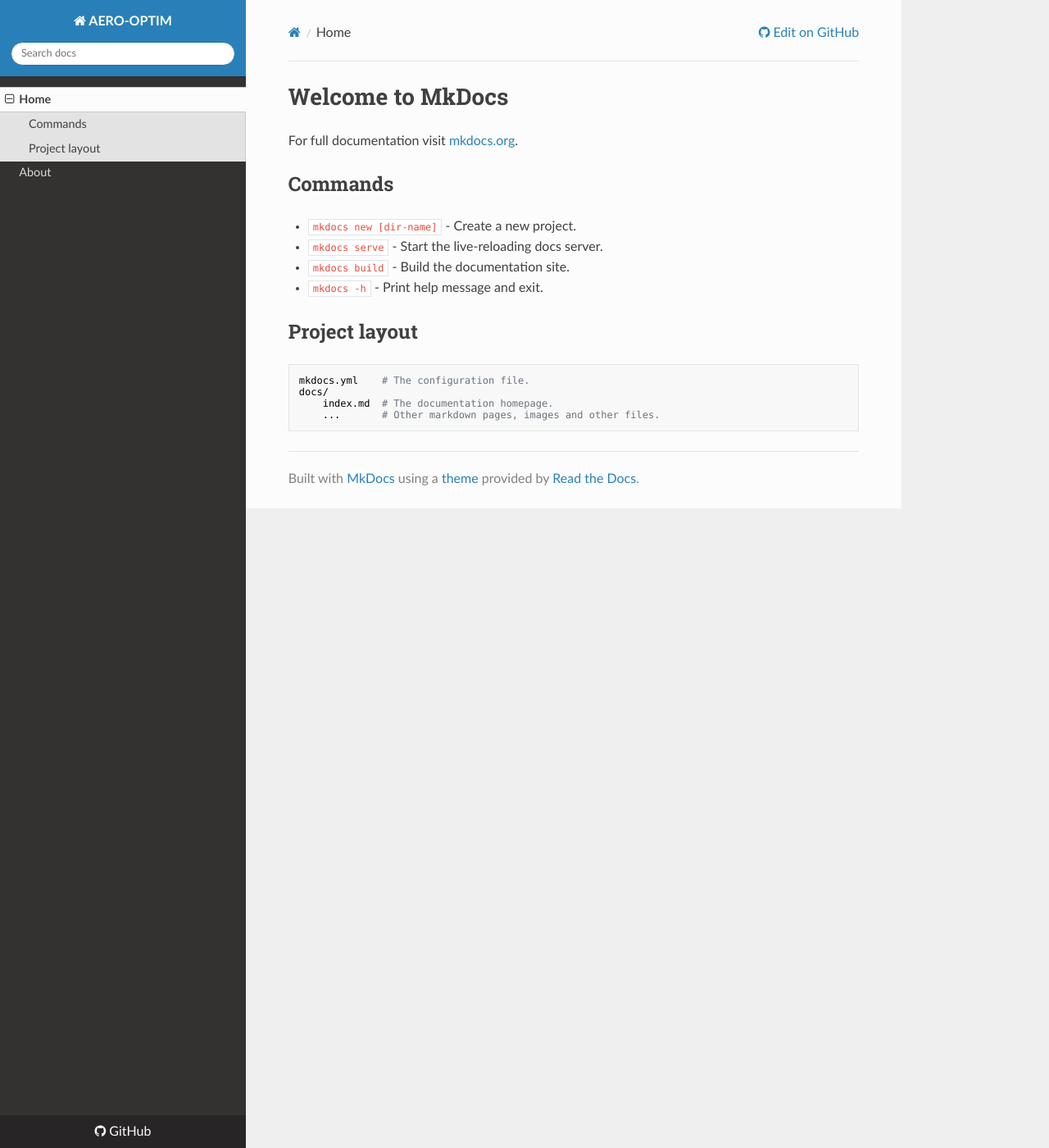
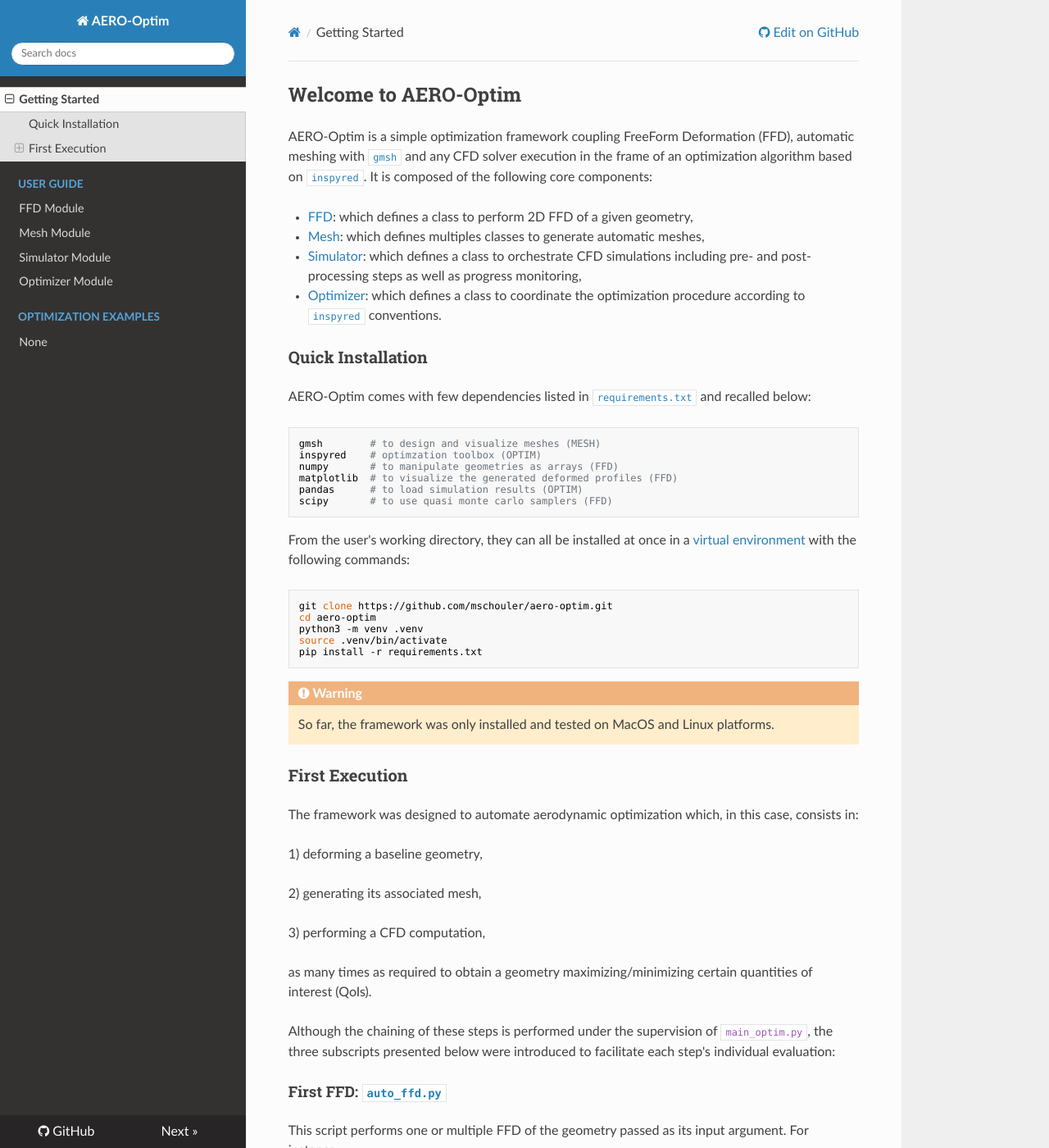
Before and after one commit to mschouler/aero-optim, an MkDocs documentation site: the page built from docs/index.md, in a window 1280 px wide and 1400 px high. Shown: the whole window at 82% size. Built offline with MkDocs 1.6.1, drawn with Linux system fonts in a browser that asks for light colours; nearby versions of some CDN libraries; formulas are drawn with MathJax 3; some of the changed text lies outside the part shown.

Commit message:
FEAT - enhance documentation

````diff
--- a/docs/index.md
+++ b/docs/index.md
@@ -1,17 +1,88 @@
-# Welcome to MkDocs
+## Welcome to AERO-Optim
+AERO-Optim is a simple optimization framework coupling FreeForm Deformation (FFD), automatic meshing with [`gmsh`](https://gmsh.info/doc/texinfo/gmsh.html) and any CFD solver execution in the frame of an optimization algorithm based on [`inspyred`](https://inspyred.readthedocs.io/en/latest/). It is composed of the following core components:
 
-For full documentation visit [mkdocs.org](https://www.mkdocs.org).
+* [FFD](ffd.md): which defines a class to perform 2D FFD of a given geometry,
+* [Mesh](mesh.md): which defines multiples classes to generate automatic meshes,
+* [Simulator](simulator.md): which defines a class to orchestrate CFD simulations including pre- and post-processing steps as well as progress monitoring,
+* [Optimizer](optimizer.md): which defines a class to coordinate the optimization procedure according to [`inspyred`](https://inspyred.readthedocs.io/en/latest/) conventions.
 
-## Commands
+### Quick Installation
+AERO-Optim comes with few dependencies listed in [`requirements.txt`](https://github.com/mschouler/aero-optim/blob/master/requirements.txt) and recalled below:
+```sh
+gmsh        # to design and visualize meshes (MESH)
+inspyred    # optimzation toolbox (OPTIM)
+numpy       # to manipulate geometries as arrays (FFD)
+matplotlib  # to visualize the generated deformed profiles (FFD)
+pandas      # to load simulation results (OPTIM)
+scipy       # to use quasi monte carlo samplers (FFD)
+```
 
-* `mkdocs new [dir-name]` - Create a new project.
-* `mkdocs serve` - Start the live-reloading docs server.
-* `mkdocs build` - Build the documentation site.
-* `mkdocs -h` - Print help message and exit.
+From the user's working directory, they can all be installed at once in a [virtual environment](https://docs.python.org/3/library/venv.html) with the following commands:
+```sh
+git clone https://github.com/mschouler/aero-optim.git
+cd aero-optim
+python3 -m venv .venv
+source .venv/bin/activate
+pip install -r requirements.txt
+```
 
-## Project layout
+!!! Warning
+    So far, the framework was only installed and tested on MacOS and Linux platforms.
 
-    mkdocs.yml    # The configuration file.
-    docs/
-        index.md  # The documentation homepage.
-        ...       # Other markdown pages, images and other files.
+### First Execution
+The framework was designed to automate aerodynamic optimization which, in this case, consists in:
+
+1) deforming a baseline geometry,
+
+2) generating its associated mesh,
+
+3) performing a CFD computation,
+
+as many times as required to obtain a geometry maximizing/minimizing certain quantities of interest (QoIs).
+
+Although the chaining of these steps is performed under the supervision of [`main_optim.py`](), the three subscripts presented below were introduced to facilitate each step's individual evaluation:
+
+#### First FFD: [`auto_ffd.py`](https://github.com/mschouler/aero-optim/blob/master/auto_ffd.py)
+This script performs one or multiple FFD of the geometry passed as its input argument. For instance:
+```sh
+python3 auto_ffd.py -f input/naca12.dat -nc 2 -d 0. 0. 1. 1.
+```
+will yield the figure below:
+<p float="left">
+  <img src="./Figures/naca12.png" width="100%" />
+</p>
+where the deformation vector is $$[D_{10}, D_{20}, D_{11}, D_{21}] = [0., 0., 1., 1.]$$ in lattice unit (see [FFD](ffd.md)).
+
+#### First Mesh: [`auto_gmsh.py`](https://github.com/mschouler/aero-optim/blob/master/auto_gmsh.py)
+This script generates a simple mesh parameterized according to its associated configuration file. For instance:
+```sh
+python3 auto_gmsh.py --config=input/naca_base.json  # left figure
+python3 auto_gmsh.py --config=input/naca_block.json # right figure
+```
+will generate the figures below:
+<p float="left">
+  <img src="./Figures/naca_base_mesh.png" width="49%" />
+  <img src="./Figures/naca_block_mesh.png" width="49%" />
+</p>
+
+#### First Simulation: [`auto_simulator.py`](https://github.com/mschouler/aero-optim/blob/master/auto_simulator.py)
+This script performs a single simulation according to its associated configuration file and mesh. For instance:
+```sh
+auto_simulator.py -c input/naca_base.json -f output/naca_base.mesh
+```
+would run a [`Wolf`](https://pages.saclay.inria.fr/frederic.alauzet/software.html) simulation provided that the user has access to the solver and that they have properly specified the path to the executable:
+```sh
+INFO:src.simulator:simulation {'generation': 0, 'candidate': 0} finished
+INFO:src.simulator:g0, c0 converged in 979 it.
+INFO:src.simulator:last five values:
+ResTot       CD       CL        ResCD        ResCL
+2.312145e-07 0.211356 0.285446 3.077764e-10 1.245845e-09
+2.262290e-07 0.211356 0.285446 2.979812e-10 1.260310e-09
+2.213444e-07 0.211356 0.285446 2.884310e-10 1.273839e-09
+2.165587e-07 0.211356 0.285446 2.791201e-10 1.286458e-09
+2.118700e-07 0.211356 0.285446 2.700434e-10 1.298195e-09
+>> simulation finished after 18.21726393699646 seconds
+```
+
+!!! Note
+    As of 2024, [`Wolf`](https://pages.saclay.inria.fr/frederic.alauzet/software.html) is not open-source and may not be available to the user. Guidelines on how to replace it with another solver are given in [Simulator](simulator.md).
--- a/mkdocs.yml
+++ b/mkdocs.yml
@@ -1,11 +1,17 @@
-site_name: AERO-OPTIM
+site_name: AERO-Optim
 site_url: https://mschouler.github.io/aero-optim/
 repo_url: https://github.com/mschouler/aero-optim
 site_dir: public
 # site_favicon: path/to/favicon
 nav:
-  - Home: index.md
-  - About: about.md
+  - Getting Started: index.md
+  - User Guide:
+    - 'FFD Module': ffd.md
+    - 'Mesh Module': mesh.md
+    - 'Simulator Module': simulator.md
+    - 'Optimizer Module': optimizer.md
+  - Optimization Examples:
+    - None
 theme:
   name: readthedocs
   # logo: path/to/logo
@@ -13,3 +19,8 @@ theme:
 
 extra_javascript:
     - https://cdnjs.cloudflare.com/ajax/libs/mathjax/2.7.0/MathJax.js?config=TeX-AMS-MML_HTMLorMML
+
+markdown_extensions:
+  - admonition
+  - attr_list
+  - md_in_html
````
Also changed, not shown: README.md (+27 -196 lines), docs/ffd.md (added, +63 -0 lines), docs/mesh.md (added, +127 -0 lines), docs/optimizer.md (added, +1 -0 lines), docs/simulator.md (added, +1 -0 lines), docs/Figures/naca12_lhs.png (added), docs/Figures/naca_base_mesh_ffd.png (added), docs/Figures/naca_block_mesh_structured.png (added).
